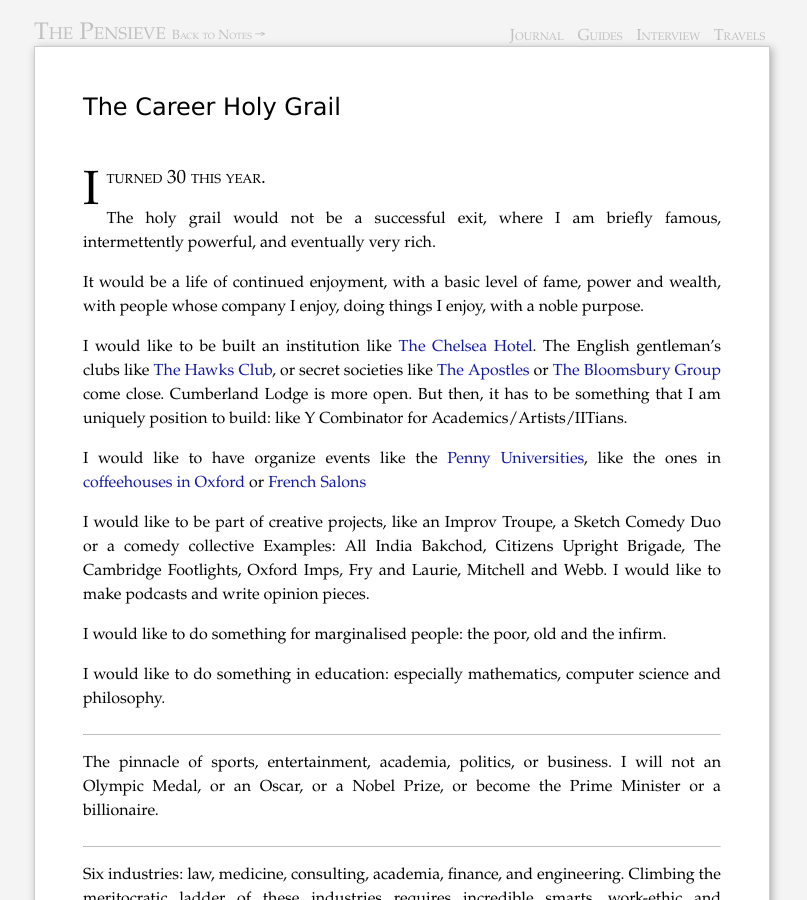
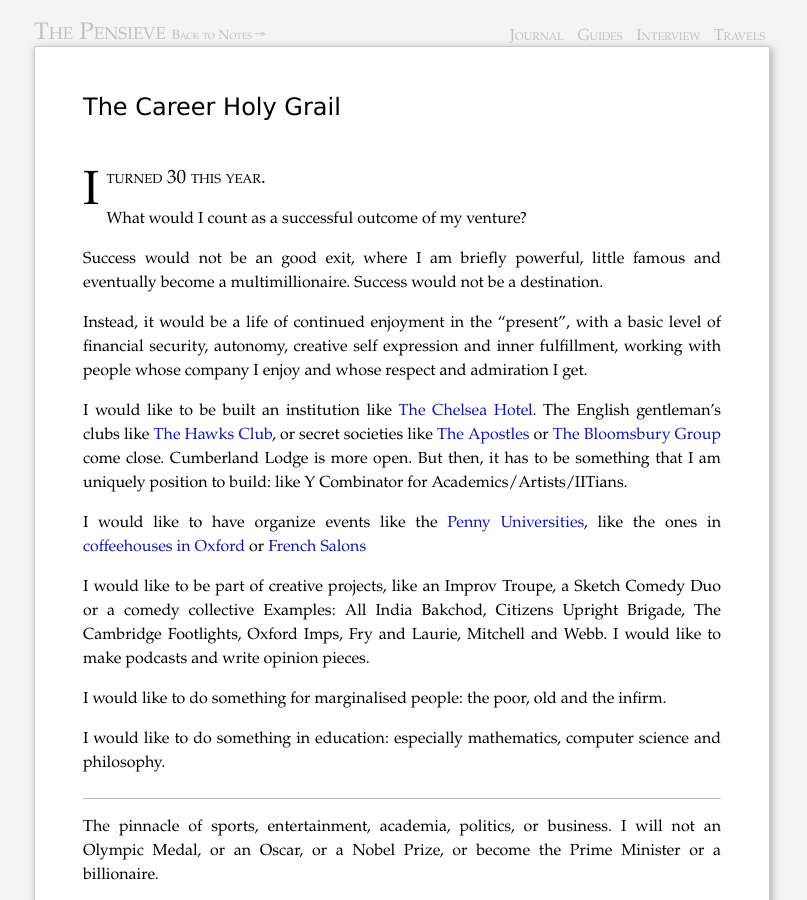
Before and after one commit to piyushahuja/piyushahuja.github.io, a Jekyll site: the page built from _posts/journal/2020-09-26-grail.md, in a window 1280 px wide and 900 px high. Shown: the whole window, without its empty margins (238-1045 px from the left). Built offline with Jekyll 4.4.1, drawn with Linux system fonts in a browser that asks for light colours; comment, search, counter and statistics services are not loaded.

Commit message:
auto deployed

```diff
--- a/_posts/journal/2020-09-26-grail.md
+++ b/_posts/journal/2020-09-26-grail.md
@@ -12,9 +12,11 @@ permalink: /grail
 
 I turned 30 this year.
 
-The holy grail would not be a successful exit, where I am briefly famous, intermettently powerful, and eventually very rich.
+What would I count as a successful outcome of my venture?
 
-It would be a life of continued enjoyment, with a basic level of fame, power and wealth, with people whose company I enjoy, doing things I enjoy, with a noble purpose.
+Success would not be an good exit, where I am briefly powerful,  little famous and eventually become a multimillionaire. Success would not be a destination.
+
+Instead, it would be a life of continued enjoyment in the "present", with a basic level of financial security, autonomy, creative self expression and inner fulfillment, working with people whose company I enjoy and whose respect and admiration I get.
 
 I would like to be built an institution like [The Chelsea Hotel](https://medium.com/@bagelboy/make-america-bohemian-again-de846e35d757). The English gentleman's clubs like [The Hawks Club](https://en.wikipedia.org/wiki/Hawks%27_Club), or secret societies like [The Apostles](https://en.wikipedia.org/wiki/Cambridge_Apostles)  or [The Bloomsbury Group](https://en.wikipedia.org/wiki/Bloomsbury_Group) come close. Cumberland Lodge is more open. But then, it has to be something that I am uniquely position to build: like Y Combinator for Academics/Artists/IITians.
 
```
